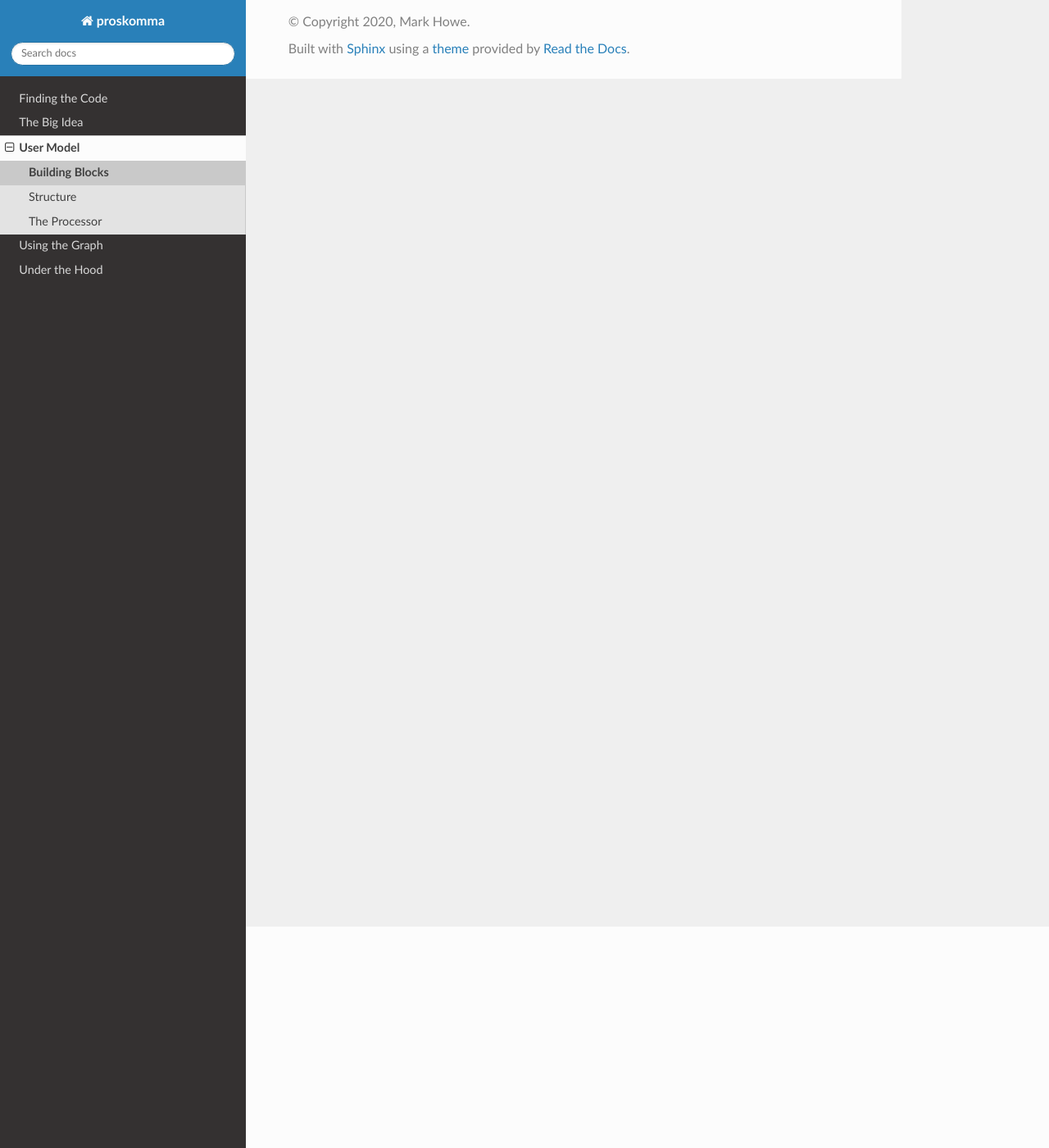
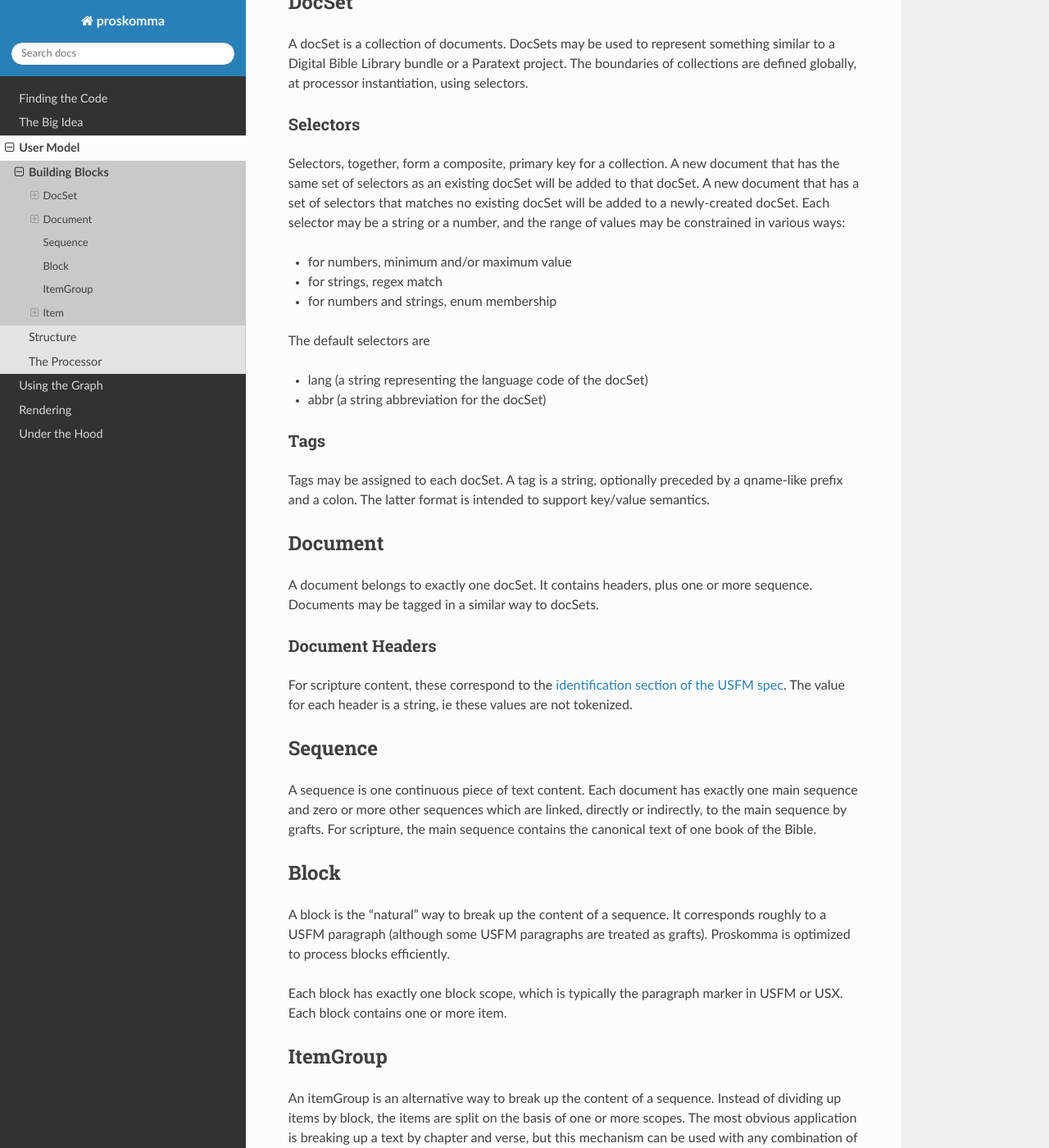
Before and after one commit to mvahowe/proskomma-ecosystem, a Sphinx documentation site: the page built from docs/source/user_model/building_blocks.rst, in a window 1280 px wide and 1400 px high, scrolled down 270 px. Shown: the whole window at 82% size. Built offline with Sphinx 7.4.7 and the Read the Docs theme 2.0.0, drawn with Linux system fonts in a browser that asks for light colours; some of the changed text lies outside the part shown.

Commit message:
Building blocks

```diff
--- a/docs/source/index.rst
+++ b/docs/source/index.rst
@@ -16,4 +16,5 @@ A Processing Model for Scripture-Related Documents
    big_idea/index
    user_model/index
    graph/index
+   render/index
    under_hood/index
--- /dev/null
+++ b/docs/source/render/index.rst
@@ -0,0 +1,5 @@
+.. _render-index:
+
+#########
+Rendering
+#########
--- a/docs/source/user_model/building_blocks.rst
+++ b/docs/source/user_model/building_blocks.rst
@@ -3,3 +3,111 @@
 ###############
 Building Blocks
 ###############
+
+Proskomma query results use nesting elements to represent the structure of a document. Together, these elements constitute the user model,
+but do not map directly on to Proskomma internals. So, eg, there is no object, internally, that directly corresponds to a block.
+
+DocSet
+======
+
+A docSet is a collection of documents. DocSets may be used to represent something similar to a Digital Bible Library bundle or a Paratext
+project. The boundaries of collections are defined globally, at processor instantiation, using selectors.
+
+Selectors
+---------
+
+Selectors, together, form a composite, primary key for a collection. A new document that has the same set of selectors as an existing
+docSet will be added to that docSet. A new document that has a set of selectors that matches no existing docSet will be added to a
+newly-created docSet. Each selector may be a string or a number, and the range of values may be constrained in various ways:
+
+- for numbers, minimum and/or maximum value
+- for strings, regex match
+- for numbers and strings, enum membership
+
+The default selectors are
+
+- lang (a string representing the language code of the docSet)
+- abbr (a string abbreviation for the docSet)
+
+Tags
+----
+
+Tags may be assigned to each docSet. A tag is a string, optionally preceded by a qname-like prefix and a colon. The latter format
+is intended to support key/value semantics.
+
+Document
+========
+
+A document belongs to exactly one docSet. It contains headers, plus one or more sequence. Documents may be tagged in a similar way to
+docSets.
+
+Document Headers
+----------------
+
+For scripture content, these correspond to the `identification section of the USFM spec <https://ubsicap.github.io/usfm/identification/index.html>`_. The value for each header is a string, ie these values are not tokenized.
+
+Sequence
+========
+
+A sequence is one continuous piece of text content. Each document has exactly one main sequence and zero or more other sequences which are linked,
+directly or indirectly, to the main sequence by grafts. For scripture, the main sequence contains the canonical text of one book of the Bible.
+
+Block
+=====
+
+A block is the "natural" way to break up the content of a sequence. It corresponds roughly to a USFM paragraph (although some USFM paragraphs
+are treated as grafts). Proskomma is optimized to process blocks efficiently.
+
+Each block has exactly one block scope, which is typically the paragraph marker in USFM or USX. Each block contains one or more item.
+
+ItemGroup
+=========
+
+An itemGroup is an alternative way to break up the content of a sequence. Instead of dividing up items by block, the items are split on the basis of one or more scopes. The most obvious application is breaking up a text by chapter and verse, but this mechanism can be used with any combination of scopes.
+
+ItemGroups are relatively expensive to generate compared to blocks, but may still be more efficient if, say, subsequent processing requires a lot of direct access by chapter/verse. This feature may be replaced in the future by the ability to import a document and store it natively with the alternative structure.
+
+Item
+====
+
+There are three types of items:
+
+- token
+- scope
+- graft
+
+Token
+-----
+
+A token is a fragment of text. It may be classified as
+
+- wordLike
+- whitespace
+- punctuation
+
+Scope
+-----
+
+Scopes are used to represent markup around text, including
+
+- character-level styles
+- milestones
+- word-level styles
+- attributes
+
+Each scope item either starts or ends a scope. The scope label consists of one or more steps separated by a slash
+character, eg
+
+- chapter/1
+- verse/2
+- attribute/milestone/zaln/x-strongs/0/G1234
+
+Graft
+-----
+
+Grafts link together sequences to form a tree, with the main sequence at the root. Types of graft include
+- headings
+- remarks
+- introductions
+- side bars
+- footnotes
```
